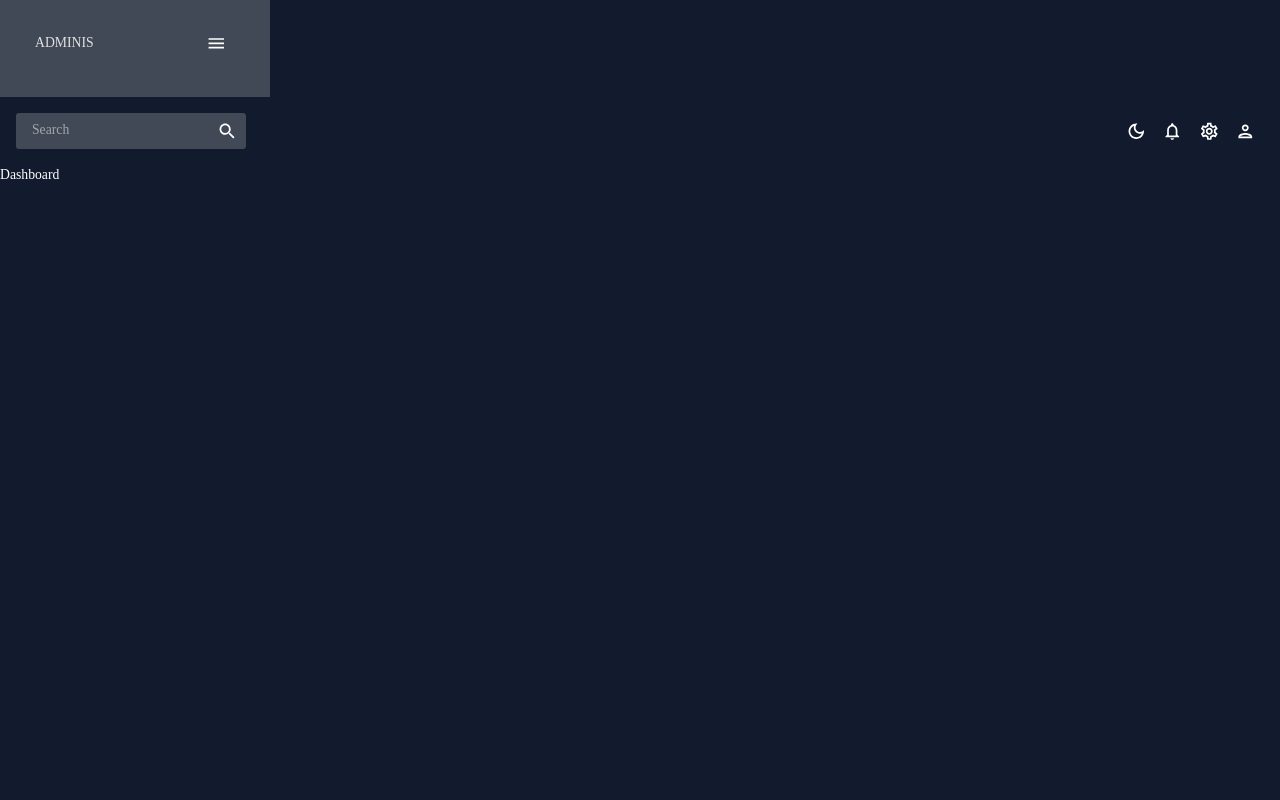
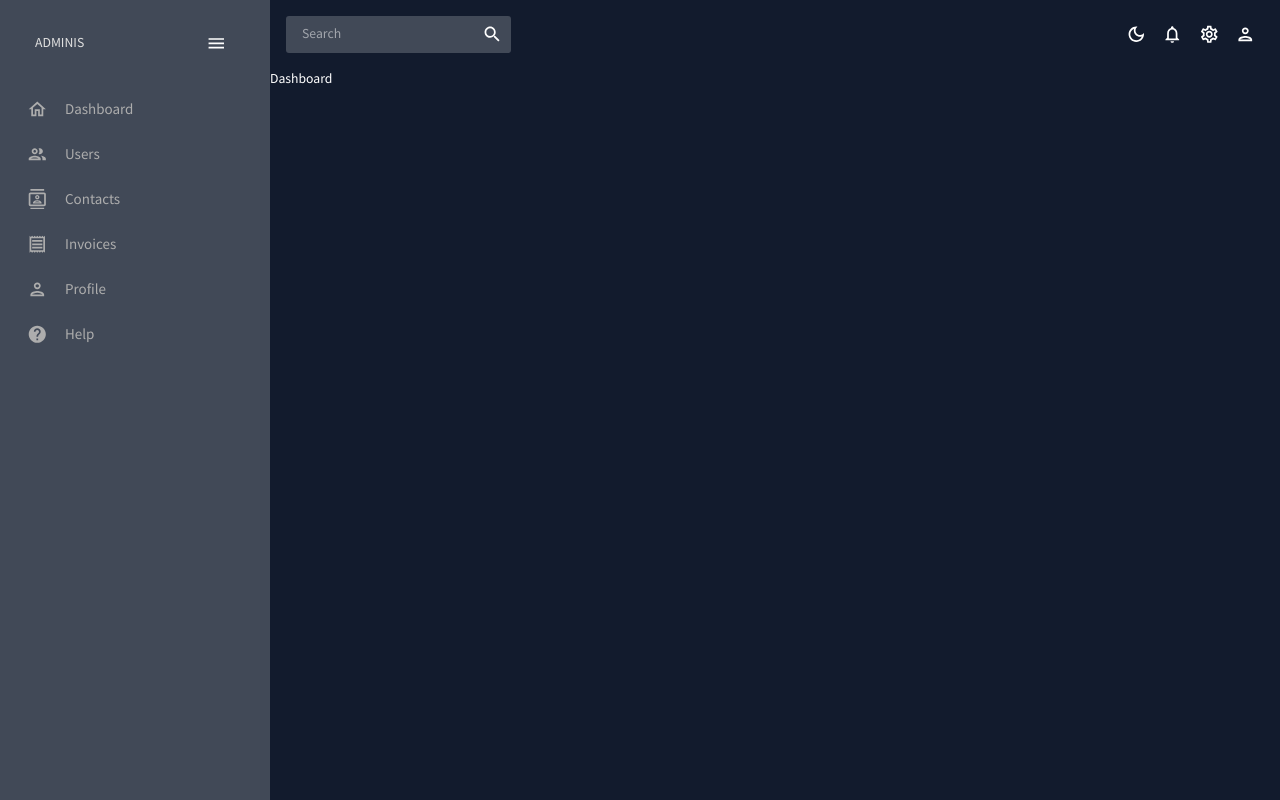
Before and after one commit to MoncefDrew/Admin-Dashboard, a React (Create React App) app: page / in a window 1280 px wide. Built offline with nearby package versions, Linux system fonts and the light colour scheme.

Commit message:
i resolved the sidebar problem being on top of the navigation bar by changing css classes (making a flex row direction for the App class so the sidebar and the nav bar will be on the same row) and then i made the menu items aligned vertically inside the prosidebar

```diff
--- a/src/index.css
+++ b/src/index.css
@@ -1,33 +1,38 @@
-@import url('https://fonts.googleapis.com/css2?family=Source+Sans+3:ital,wght@0,200..900;1,200..900&display=swap');
+@import url("https://fonts.googleapis.com/css2?family=Source+Sans+Pro:wght@400;600;700&display=swap");
+
 html,
 body,
 #root,
-.app,
-.content{
+.content {
+  height: 100%;
+  width: 100%;
+  font-family: "Source Sans Pro", sans-serif;
+
+}
+.App{
+  display: flex;
+  flex-direction: row;
   height: 100%;
   width: 100%;
 }
 
-.app{
-  display: flex;
-  position: relative;
-}
-/* scroll bar settings so it doesm't feel out of place*/
-::-webkit-scrollbar{
+
+
+::-webkit-scrollbar {
   width: 10px;
 }
 
 /* Track */
-::-webkit-scrollbar-track{
+::-webkit-scrollbar-track {
   background: #e0e0e0;
 }
 
 /* Handle */
-::-webkit-scrollbar-thumb{
+::-webkit-scrollbar-thumb {
   background: #888;
 }
 
 /* Handle on hover */
-::-webkit-scrollbar-track:hover{
+::-webkit-scrollbar-thumb:hover {
   background: #555;
 }
--- a/src/scenes/Global/sidebar.jsx
+++ b/src/scenes/Global/sidebar.jsx
@@ -3,8 +3,8 @@ import { Menu ,MenuItem, ProSidebar} from "react-pro-sidebar";
  import {Box, IconButton,Typography ,useTheme} from "@mui/material";
 import links from "react-router-dom";
 import {tokens} from "../../theme";
+
 import "react-pro-sidebar/dist/css/styles.css";
-
 import HomeOutlinedIcon from '@mui/icons-material/HomeOutlined';
 import PeopleOutlinedIcon from '@mui/icons-material/PeopleOutlined';
 import ContactsOutlinedIcon from '@mui/icons-material/ContactsOutlined';
@@ -31,14 +31,18 @@ const Sidebar = ( ) =>{
     return (
         <Box
             sx={{
+
                 "& .pro-sidebar-inner":{
                     background : `${colors.primary[400]} !important`,
+
+
                 },
                 "& .pro-icon-wrapper":{
                     backgroundColor: "transparent !important"
                 },
                 "& .pro-inner-item":{
-                    padding:"5px 35px 5px 20px !important"
+                    padding:"5px 35px 5px 20px !important",
+
                 },
                 "& .pro-inner-item:hover":{
                     color: "#868dfb !important"
@@ -49,32 +53,42 @@ const Sidebar = ( ) =>{
             }}
 
         >
-            <ProSidebar collapsed={isCollapsed} >
+            <ProSidebar collapsed={isCollapsed}>
                 <Menu iconShape="square">
-                    {/* LGO AND MENU ICON */}
+                    {/* Header */}
                     <MenuItem
                         onClick={() => setisCollapsed(!isCollapsed)}
-                        icon={isCollapsed ? <MenuOutlinedIcon/> : undefined}
+                        icon={isCollapsed ? <MenuOutlinedIcon /> : undefined}
                         style={{
                             margin: "10px 0 20px 0",
                             color: colors.grey[100],
-                        }}>
-                        {!isCollapsed &&(
-                            <Box display="flex"
-                                 justifyContent="space-between"
-                                 alignItems="center"
-                                 ml="15px">
-                                <Typography>
-                                    ADMINIS
-                                </Typography>
-                                <IconButton>
-                                    <MenuOutlinedIcon/>
+                        }}
+                    >
+                        {!isCollapsed && (
+                            <Box
+                                display="flex"
+                                justifyContent="space-between"
+                                alignItems="center"
+                                ml="15px"
+                            >
+                                <Typography>ADMINIS</Typography>
+                                <IconButton onClick={() => setisCollapsed(!isCollapsed)}>
+                                    <MenuOutlinedIcon />
                                 </IconButton>
                             </Box>
                         )}
                     </MenuItem>
+
+                    {/* Menu Items (Now Vertically Aligned) */}
+                    <MenuItem icon={<HomeOutlinedIcon />}>Dashboard</MenuItem>
+                    <MenuItem icon={<PeopleOutlinedIcon />}>Users</MenuItem>
+                    <MenuItem icon={<ContactsOutlinedIcon />}>Contacts</MenuItem>
+                    <MenuItem icon={<ReceiptOutlinedIcon />}>Invoices</MenuItem>
+                    <MenuItem icon={<PersonOutlinedIcon />}>Profile</MenuItem>
+                    <MenuItem icon={<HelpOutlinedIcon />}>Help</MenuItem>
                 </Menu>
             </ProSidebar>
+
         </Box>
 
     )
```
Also changed, not shown: src/App.js (+6 -5 lines), src/index.js (+9 -14 lines).
